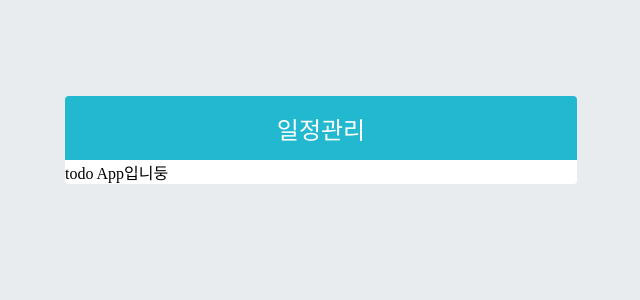
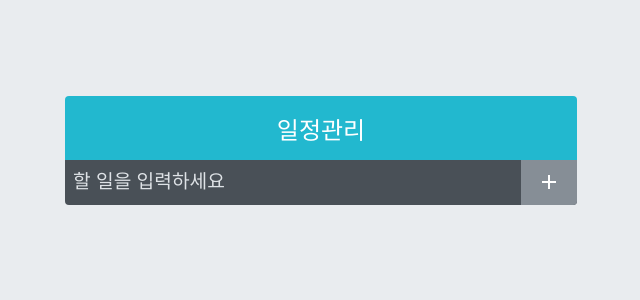
Before and after one commit to vnfdusdl/TIL, a React (Create React App) app in the folder todo-app/: page / in a window 1280 px wide. Shown: the top 300 px of the page, without its empty margins (319-959 px from the left). Built offline with nearby package versions, Linux system fonts and the light colour scheme.

Commit message:
feat: add TodoInsert UI

```diff
--- a/todo-app/src/App.js
+++ b/todo-app/src/App.js
@@ -1,8 +1,11 @@
 import './App.css';
+import TodoInsert from './components/TodoInsert';
 import TodoTemplate from './components/TodoTemplate';
 
 function App() {
-  return <TodoTemplate>todo App입니둥</TodoTemplate>;
+  return <TodoTemplate>
+    <TodoInsert />
+  </TodoTemplate>;
 }
 
 export default App;
--- /dev/null
+++ b/todo-app/src/components/TodoInsert.js
@@ -0,0 +1,16 @@
+import { MdAdd } from 'react-icons/md';
+
+import './TodoInsert.scss';
+
+const TodoInsert = () => {
+  return (
+    <form className="TodoInsert">
+      <input placeholder="할 일을 입력하세요" />
+      <button type="submit">
+        <MdAdd />
+      </button>
+    </form>
+  );
+};
+
+export default TodoInsert;
--- /dev/null
+++ b/todo-app/src/components/TodoInsert.scss
@@ -0,0 +1,33 @@
+.TodoInsert {
+  display: flex;
+  background-color: #495057;
+  input {
+    // 버튼을 제외한 영역을 모두 차지
+    flex: 1;
+    background: none;
+    outline: none;
+    border: none;
+    padding: 0.5rem;
+    font-size: 1.2rem;
+    line-height: 1.5;
+    color: white;
+    &::placeholder {
+      color: #dee2e6;
+    }
+  }
+  button {
+    display: flex;
+    align-items: center;
+    background-color: #868e96;
+    outline: none;
+    border: none;
+    color: white;
+    padding: 0 1rem;
+    font-size: 1.5rem;
+    cursor: pointer;
+    transition: 0.1s backgrount ease-in;
+    &:hover {
+      background-color: #adb5bd;
+    }
+  }
+}
```
